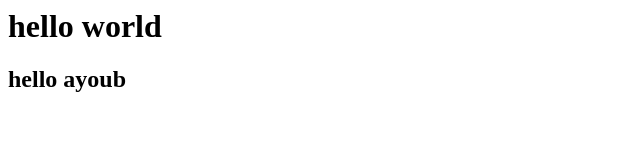
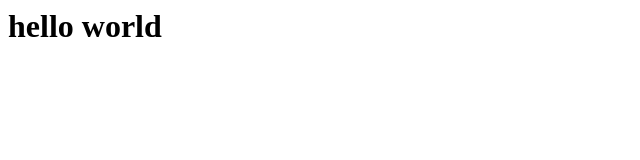
Before and after one commit to El-Gonzalez20/eff, a plain HTML site: page index.html in a window 1280 px wide. Shown: the whole page, without its empty margins (0-640 px from the left). Drawn offline with Linux system fonts and the light colour scheme.

Commit message:
change in index ande remove 3 o 4

```diff
--- a/index.html
+++ b/index.html
@@ -1,2 +1 @@
 <h1>hello world</h1>
-<h2>hello ayoub</h2>
```
Also changed, not shown: index3.html (deleted), index4.html (deleted).
